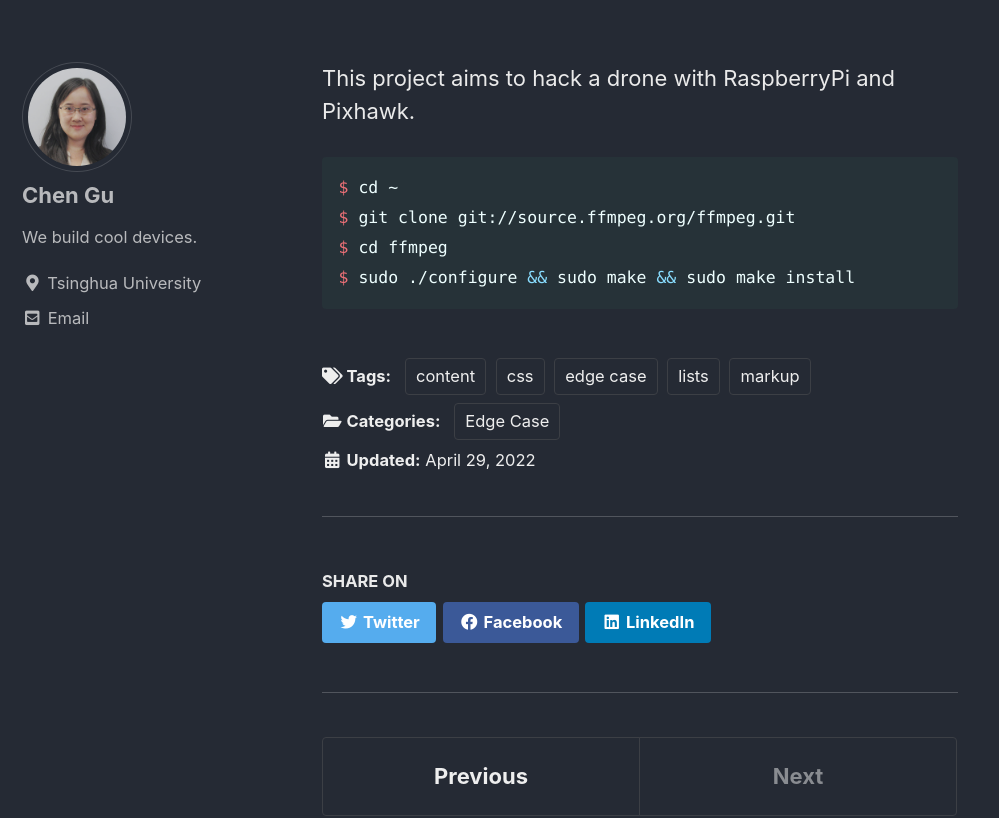
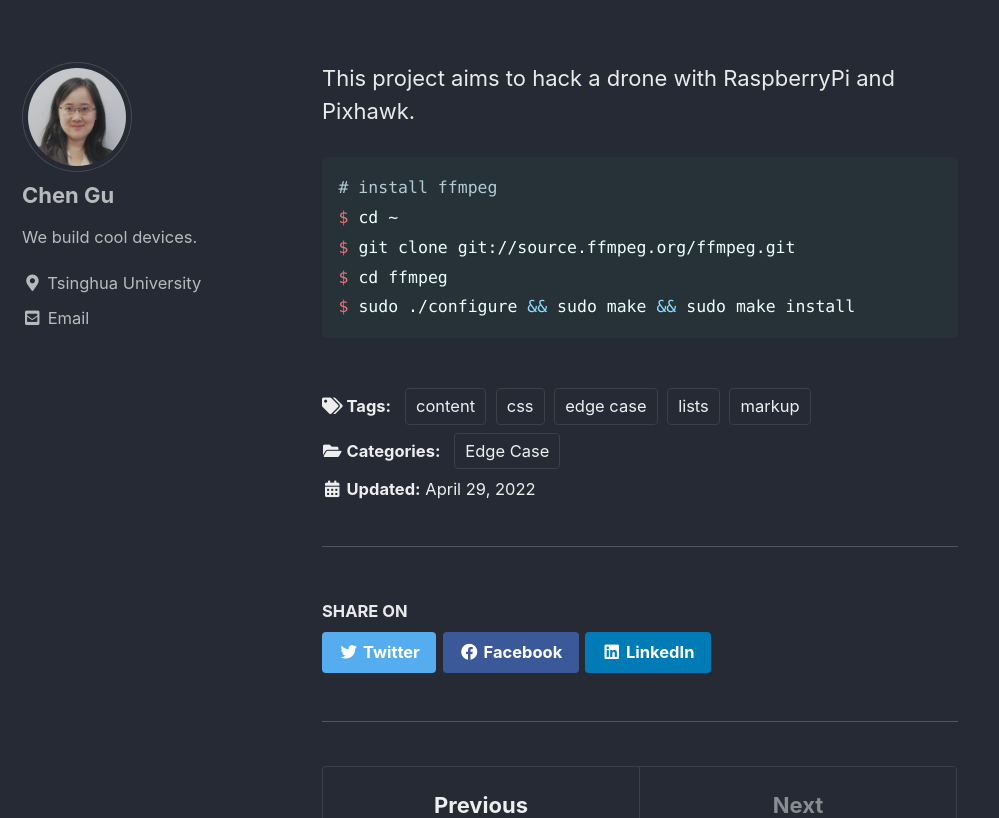
Before and after one commit to guchchcug/smart_device, a Jekyll site: the page built from _posts/2022-04-29-Live-streaming-video-and-audio-with-usb-webcam.md, in a window 1280 px wide and 900 px high, scrolled down 442 px, cut to the strip 82-900 px from the top of the window. Shown: the whole strip, without its empty margins (0-999 px from the left). Built offline with Jekyll 4.4.1, drawn with Linux system fonts in a browser that asks for light colours; cached includes are drawn as plain includes.

Commit message:
Update 2022-04-29-Live-streaming-video-and-audio-with-usb-webcam.md

````diff
--- a/_posts/2022-04-29-Live-streaming-video-and-audio-with-usb-webcam.md
+++ b/_posts/2022-04-29-Live-streaming-video-and-audio-with-usb-webcam.md
@@ -9,13 +9,14 @@
   - lists
   - markup
 header:
-  overlay_image: /assets/images/webcam.heic
+  overlay_image: /assets/images/webcam.jpg
 ---
 
 This project aims to hack a drone with RaspberryPi and Pixhawk.
 
 
 ```bash
+# install ffmpeg
 $ cd ~
 $ git clone git://source.ffmpeg.org/ffmpeg.git
 $ cd ffmpeg
````
